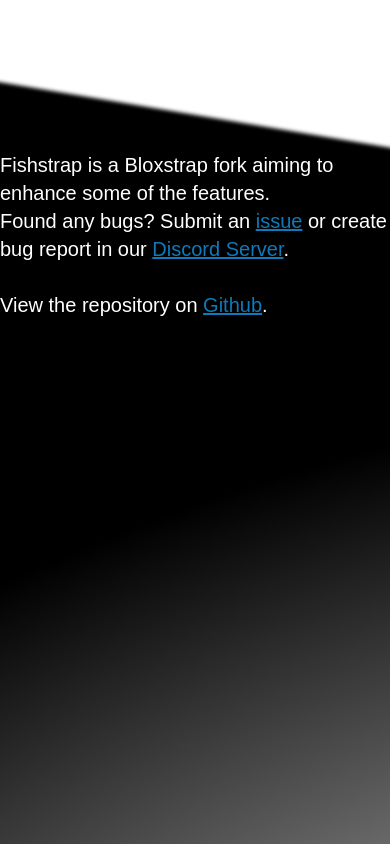
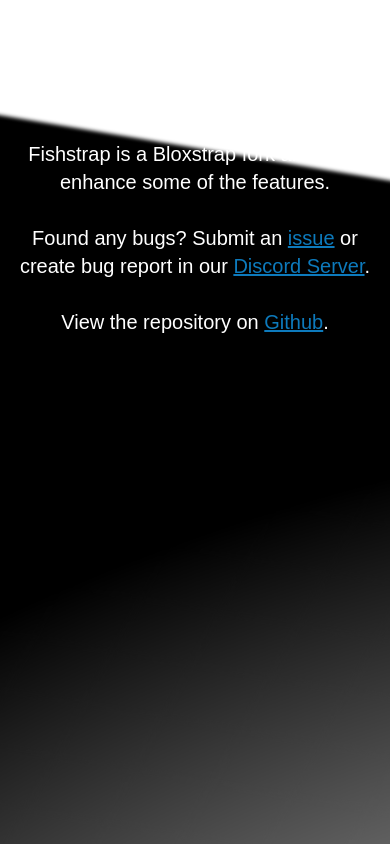
Before and after one commit to returnrqt/fishstrap-web, a SvelteKit app: page / in a window 390 px wide. Shown: the top 844 px of the page. Built offline with nearby package versions, Linux system fonts and the light colour scheme; a web font is replaced by a local one.

Commit message:
responsive code

```diff
--- a/src/routes/+page.svelte
+++ b/src/routes/+page.svelte
@@ -11,11 +11,11 @@
 	<title> | &nbsp;&nbsp;Home</title>
 </svelte:head>
 
-<div class="content text-xl pointer-events-none text-white flex flex-col w-auto z-100">
-    <Image css="w-175 h-auto z-100 justify-start items-center mb-12" src={logo} alt="logo"/>
-    <p class="pointer-events-auto z-100 justify-start items-center">
+<div class="content text-xl m-4 sm:m-8 md:m-12 justify-center items-center pointer-events-none overflow-hidden text-white flex flex-col w-auto z-100">
+    <Image css="max-w-[80%] sm:max-w-[70%] md:max-w-[60%] xl:max-w-[50%] 2xl:max-w-[40%] h-auto z-100 mb-12" src={logo} alt="logo"/>
+    <p class="text-md sm:text-xl md:text-xl pointer-events-auto z-100 text-center">
         Fishstrap is a Bloxstrap fork aiming to enhance some of the features.
-        <br>
+        <br> <br>
         Found any bugs? Submit an <Link content="issue" href="https://github.com/returnrqt/fishstrap/issues"/>
         or create bug report in our <Link content="Discord Server" href="https://discord.gg/xSsamjAU84"/>.
         <br> <br>
```
